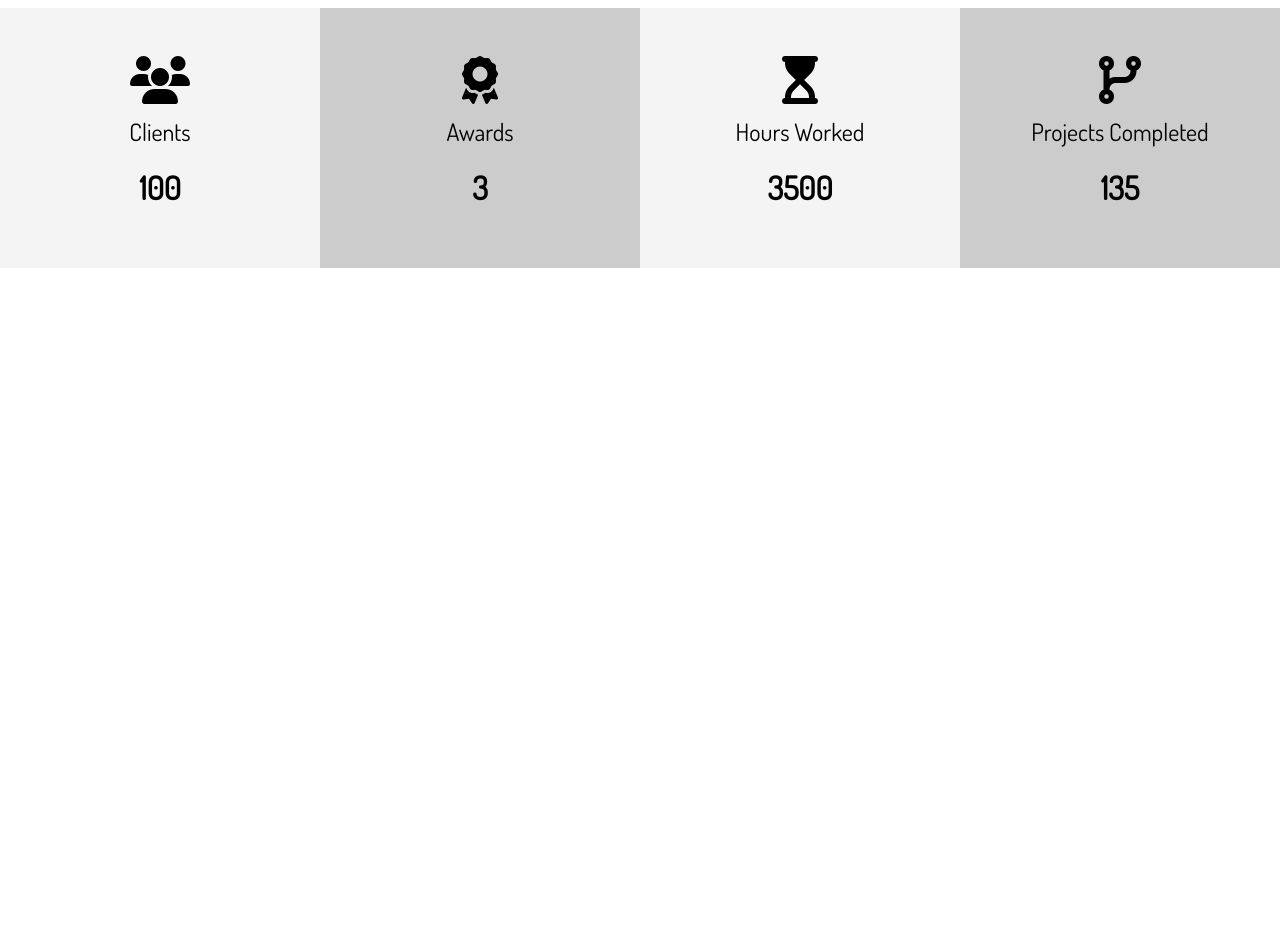
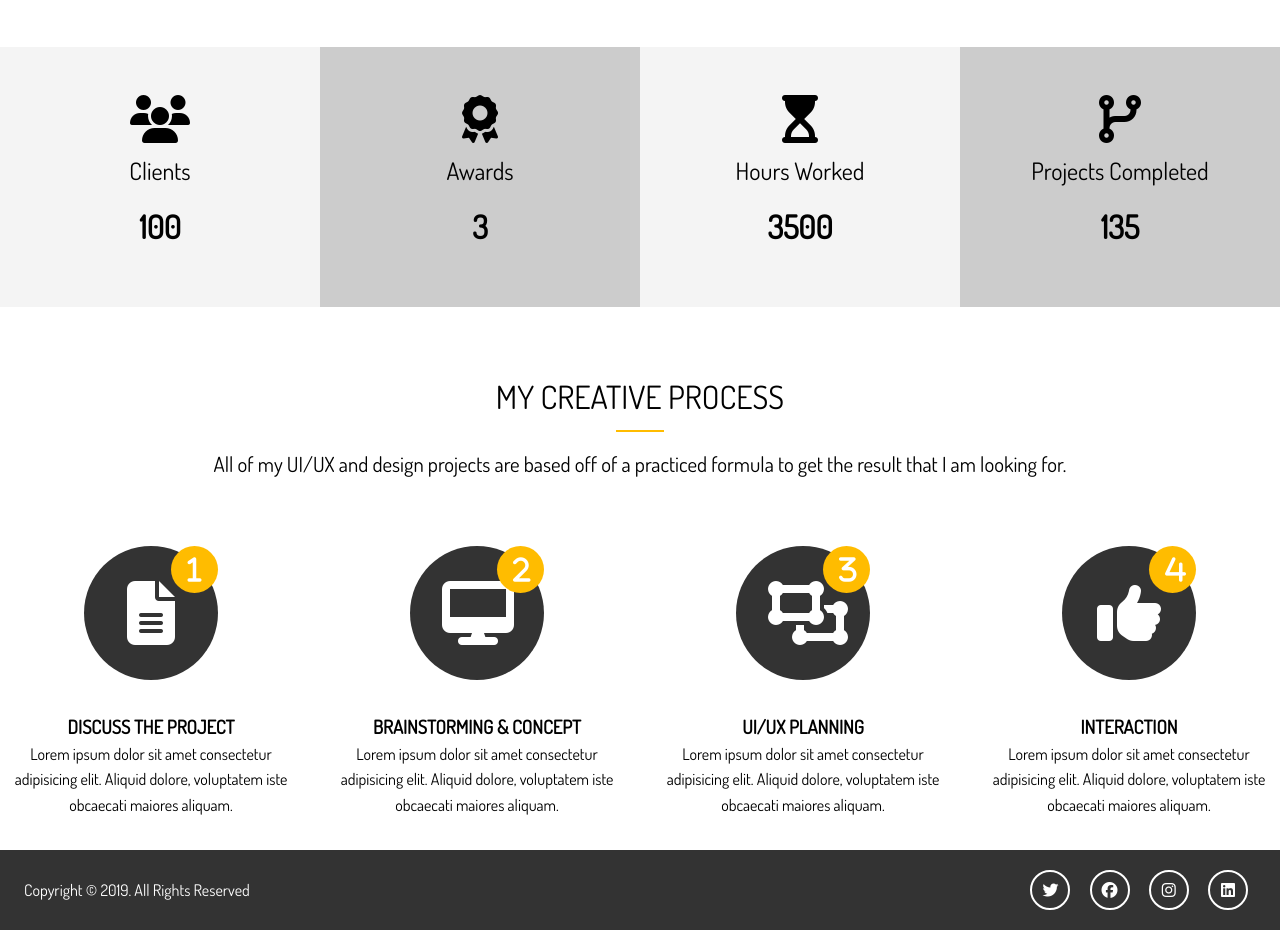
Before and after one commit to mlmoerland/portfolio_website, a website: page dist/index.html in a window 1280 px wide. Shown: the part 1178-2108 px from the top of the page. Before the commit the page ends 1478 px from the top, so only its background shows below. Drawn offline with Linux system fonts and the light colour scheme.

Commit message:
added footer

```diff
--- a/scss/_config.scss
+++ b/scss/_config.scss
@@ -4,4 +4,13 @@ $main-color: #ffbc00;
 $light-color: #f4f4f4;
 $medium-color: #ccc;
 $dark-color: #333;
-$bg-img: url('../img/showcase.jpg')
+$bg-img: url("../img/showcase.jpg");
+
+// Set Tet Color
+@function set-text-color($color) {
+  @if (lightness($color) > 50) {
+    @return #000;
+  } @else {
+    @return #fff;
+  }
+}
--- a/scss/_utilities.scss
+++ b/scss/_utilities.scss
@@ -86,3 +86,20 @@ input[class^="btn-"]:hover {
     margin: 3rem 0;
   }
 }
+
+.section-title {
+  font-size: 2rem;
+  display: block;
+  padding-bottom: 0.5rem;
+  text-align: center;
+  font-weight: 100;
+  text-transform: uppercase;
+}
+
+.bottom-line {
+  height: 2px;
+  width: 3rem;
+  background: $main-color;
+  display: block;
+  margin: 0 auto 1rem auto;
+}
--- a/scss/main.scss
+++ b/scss/main.scss
@@ -144,4 +144,86 @@ img {
       }
     }
   }
+
+  // Home Section C
+  &-c {
+    .process {
+      display: grid;
+      grid-template-columns: repeat(4, 1fr);
+      grid-gap: 1.5rem;
+      text-align: center;
+
+      // Process Step
+      &-step {
+        position: absolute;
+        top: 0;
+        right: 0;
+        font-size: 28px;
+        background: $main-color;
+        color: set-text-color($main-color);
+        border-radius: 50%;
+        height: 15px;
+        width: 15px;
+        line-height: 15px;
+        padding: 1rem;
+        transition: all 1s;
+      }
+
+      // Process Icon
+      &-icon {
+        border-radius: 50%;
+        background: $dark-color;
+        color: set-text-color($dark-color);
+        padding: 2rem;
+        width: 70px;
+        height: 70px;
+        line-height: 70px;
+        text-align: center;
+        position: relative;
+        transition: all 1s;
+
+        &:hover {
+          background: $main-color;
+          width: 90px;
+          height: 90px;
+          line-height: 90px;
+
+          .process-step {
+            background: $dark-color;
+            color: set-text-color($dark-color);
+          }
+        }
+      }
+    }
+  }
 }
+
+// Footer
+#main-footer {
+  background: $dark-color;
+  color: #fff;
+  height: 5rem;
+
+  .footer-content {
+    display: flex;
+    justify-content: space-between;
+    height: 5rem;
+    align-items: center;
+
+    .social .fab {
+      margin: 0 0.5rem;
+      border: 2px #fff solid;
+      border-radius: 50%;
+      height: 20px;
+      width: 20px;
+      line-height: 20px;
+      text-align: center;
+      padding: 0.5rem;
+
+      &:hover {
+        background: $main-color;
+        cursor: pointer;
+      }
+    }
+  }
+}
```
Also changed, not shown: dist/css/main.css, dist/index.html.
